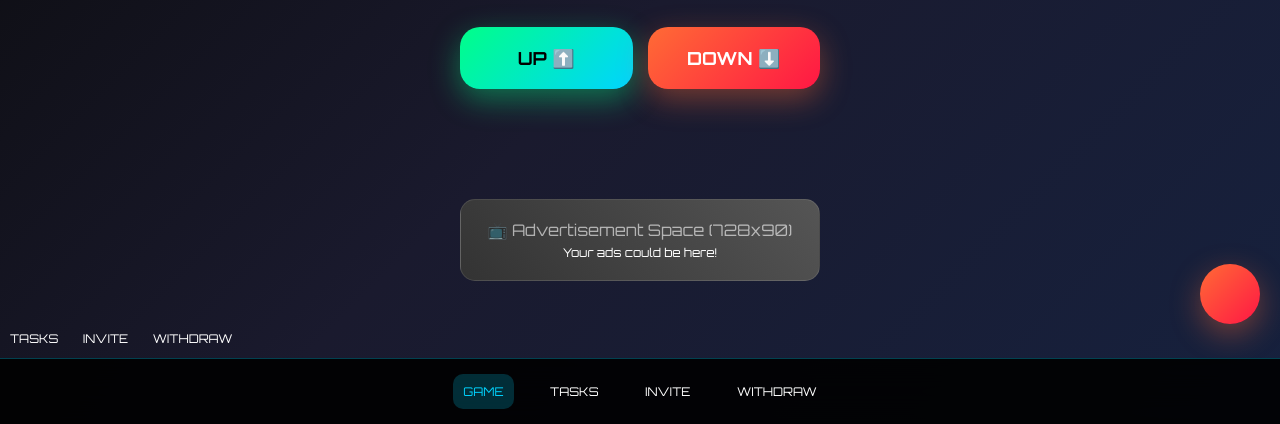
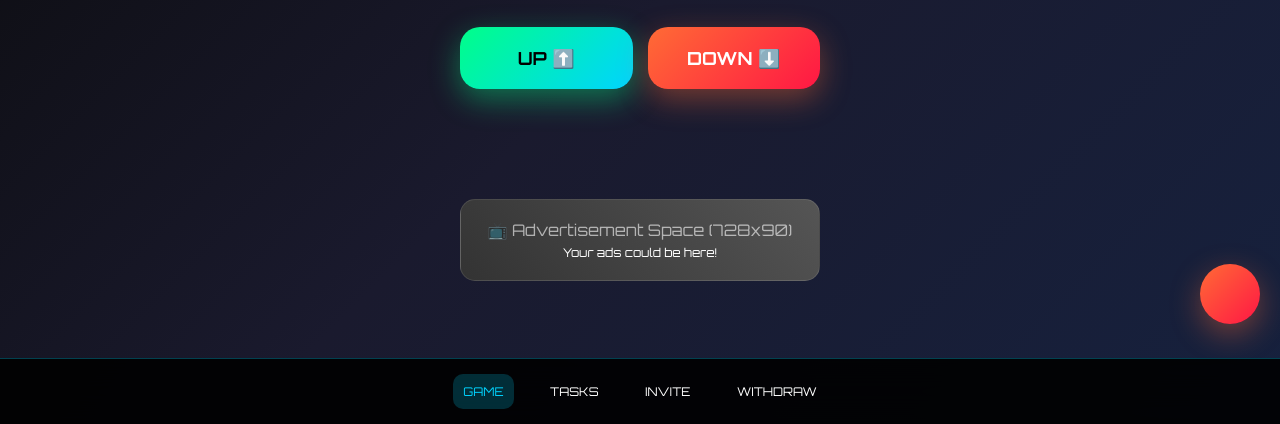
Before and after one commit to LoKe-TMA/BTC--Predator, a plain HTML site: page index.html in a window 1280 px wide. Shown: the part 376-800 px from the top of the page. Drawn offline with Linux system fonts and the light colour scheme.

Commit message:
Update index.html

```diff
--- a/index.html
+++ b/index.html
@@ -68,12 +68,4 @@
 
     <script src="script.js"></script>
 </body>
-</html>            <button class="nav-btn" onclick="window.location.href='tasks.html'">TASKS</button>
-            <button class="nav-btn" onclick="window.location.href='invite.html'">INVITE</button>
-            <button class="nav-btn" onclick="window.location.href='withdrawal.html'">WITHDRAW</button>
-        </div>
-    </div>
-
-    <script src="script.js"></script>
-</body>
 </html>
```
